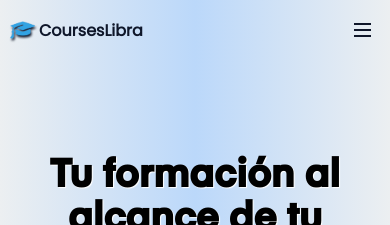
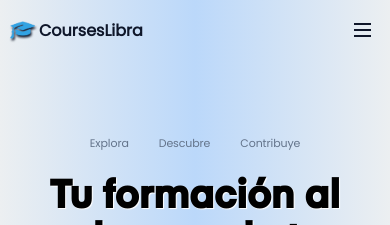
Before and after one commit to facudam/fullstack-courses-app, a React (Vite) app in the folder client/: page / in a window 390 px wide. Shown: the top 225 px of the page. Built offline with nearby package versions, Linux system fonts and the light colour scheme; no server answers.

Commit message:
Add tag keywords at Header

```diff
--- a/client/src/components/header/Header.module.css
+++ b/client/src/components/header/Header.module.css
@@ -40,6 +40,37 @@
     gap: 25px;
 }
 
+.keywords {
+    display: flex;
+    justify-content: end;
+    gap: 40px;
+    letter-spacing: -.1px;
+}
+
+.keywords li {
+    list-style: none;
+    font-size: 13px;
+    position: relative;
+    color: var(--main-gray);
+    border-radius: 15px;
+}
+
+.keywords li::after {
+    position: absolute;
+    display: inline-block;
+    width: 3px;
+    height: 3px;
+    transform: rotate(45deg);
+    background-color: var(--main-gray);
+    content: '';
+    right: -23px;
+    top: 20%;
+}
+
+.keywords li:nth-child(3):after {
+    display: none;
+}
+
 .header-ctn__titles p {
     font-size: 1.05rem;
     line-height: 150%;
@@ -71,6 +102,16 @@
 }
 
 @media screen and (max-width: 520px) {
+    .keywords {
+        justify-content: center;
+        gap: 30px;
+    }
+    .keywords li {
+        font-size: 11px;
+    }
+    .keywords li::after {
+        display: none;
+    }
     .header-ctn__titles p {
         font-size: 1rem;
     }
--- a/client/src/components/header/Header.tsx
+++ b/client/src/components/header/Header.tsx
@@ -12,6 +12,11 @@ export const Header: FC = () => {
         <header className={ styles.header }>
             <div className={ styles['header-ctn'] }>
                 <div className={ styles['header-ctn__titles'] }>
+                    <ul className={ styles.keywords }>
+                        <li>Explora</li>
+                        <li>Descubre</li>
+                        <li>Contribuye</li>
+                    </ul>
                     <h1>Tu formación al alcance de tu mano</h1>
                     <p>La biblioteca online con los mejores cursos de tecnología para Back-End, Front-End, Testing, Diseño UX/UI y más. Encuentra los cursos que necesitas para desarrollar tus habilidades IT, sin importar tu nivel de experiencia.</p>
                 </div>
```
